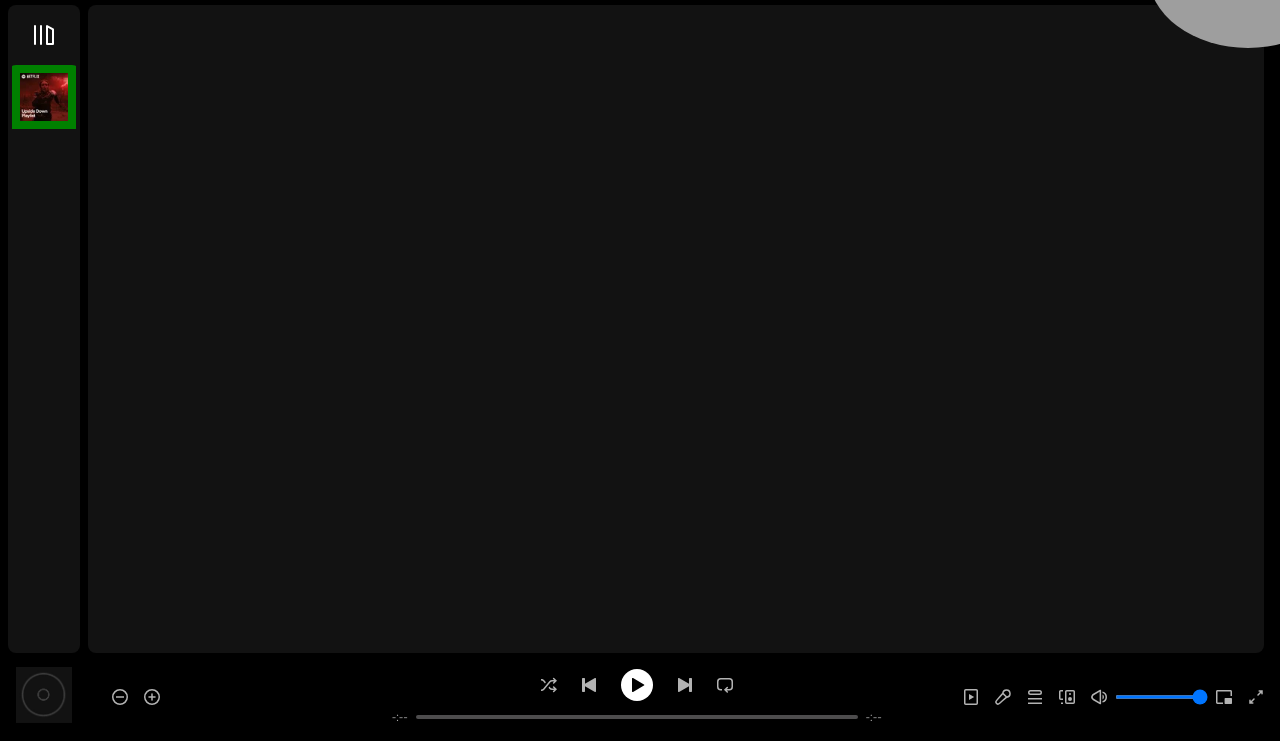
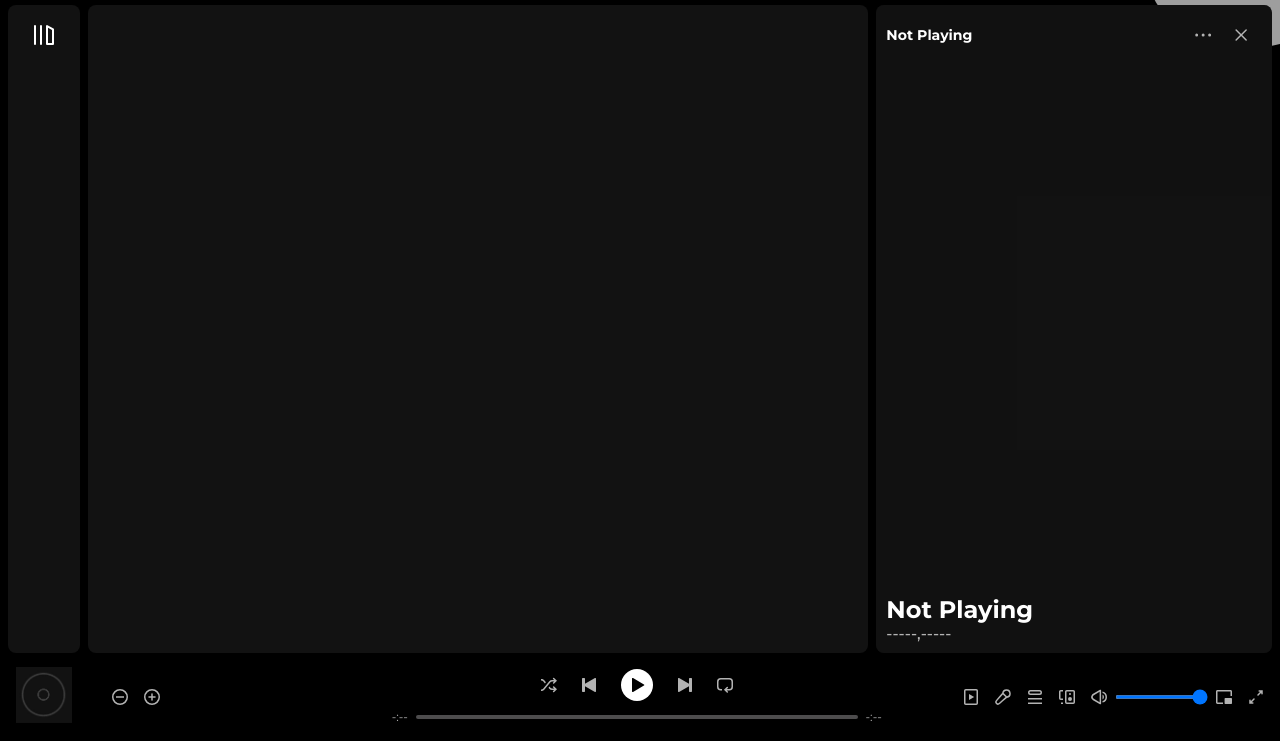
Before and after one commit to MadMax-067/SPOTIFY-CLONE-PROJECT, a plain HTML site: page index.html in a window 1280 px wide. Both pictures are taken after a click on the button 971 px from the left and 756 px from the top of the page. Shown: the part 59-800 px from the top of the page. Drawn offline with Linux system fonts and the light colour scheme; grey boxes are pictures that could not be loaded.

Commit message:
Right SideBar Added

```diff
--- a/app.js
+++ b/app.js
@@ -18,6 +18,13 @@ const currentDurationBox = document.getElementById("currentDurationBox");
 const maxDurationBox = document.getElementById("maxDurationBox");
 const volumeInput = document.getElementById("volumeInput");
 const volumeIconBox = document.getElementById("volumeIconBox");
+const rightSideBarContainer = document.getElementById("rightSideBarContainer");
+const topTitleBox = document.getElementById("topTitleBox");
+const rightTitle = document.getElementById("rightTitle");
+const rightFirstArtist = document.getElementById("rightFirstArtist");
+const rightSecondArtist = document.getElementById("rightSecondArtist");
+const sidebarClose = document.getElementById("closeBox");
+const sidebarOpen = document.getElementById("sidebarOpen");
 
 let songName;
 let songId;
@@ -188,6 +195,25 @@ function displaySearchResult() {
     });
 };
 
+function updateRightSideBar(song) {
+    //changes to right side bar
+    rightSideBarContainer.style.display = "block"; //setting it visible
+    rightSideBarContainer.style.backgroundImage = `url("${song.image[2].url}")`; // setting bg image to right side container
+    topTitleBox.textContent = song.name;
+    rightTitle.textContent = song.name;
+    rightFirstArtist.textContent = song.artists.all[0].name;
+    rightSecondArtist.textContent = song.artists.all[2].name;
+};
+
+// Right SideBar Close
+sidebarClose.addEventListener("click", () => {
+    rightSideBarContainer.style.display = "none";
+});
+
+//Right SideBar Open
+sidebarOpen.addEventListener("click", () => {
+    rightSideBarContainer.style.display = "block";
+})
 
 async function getSongsByName(songName) {
     const url = `https://saavn.dev/api/search/songs?query=${songName}`;
@@ -217,6 +243,8 @@ async function getSongById(songId) {
         nowPlayingImg.src = song.image[2].url;//changing now playing song icon to clicked song
         titleText.textContent = song.name;//changing now playing song title to clicked song
         artistText.textContent = song.artists.all[0].name;//changing now playing song artist to clicked song
+        //changes to right side bar
+        updateRightSideBar(song);
         //change to pause icon
         playCircle.innerHTML = '<svg id="playIcon" role="img" aria-hidden="true" viewBox="0 0 16 16" class="playIcon"><path d="M2.7 1a.7.7 0 0 0-.7.7v12.6a.7.7 0 0 0 .7.7h2.6a.7.7 0 0 0 .7-.7V1.7a.7.7 0 0 0-.7-.7H2.7zm8 0a.7.7 0 0 0-.7.7v12.6a.7.7 0 0 0 .7.7h2.6a.7.7 0 0 0 .7-.7V1.7a.7.7 0 0 0-.7-.7h-2.6z"></path></svg>';
         playingAudio.play();
--- a/index.html
+++ b/index.html
@@ -91,6 +91,40 @@
             <div id="searchView" class="searchView">
                 <div class="searchResultsHeading">Search Results</div>
                 <div id="resultElementsBox" class="resultElementsBox"></div>
+            </div>
+        </div>
+        <!-- Right Sidebar -->
+        <div id="rightSideBarContainer" class="rightSideBarContainer">
+            <div id="blackCover" class="blackCover"></div>
+            <div id="rightBarTop" class="rightBarTop">
+                <div id="topTitleBox" class="topTitleBox">Not Playing</div>
+                <div id="topIconContainer" class="topIconContainer">
+                    <div id="moreBox" class="moreBox topIconBox">
+                        <svg id="moreIcon" role="img" aria-hidden="true" viewBox="0 0 16 16" class="moreIcon topIcons">
+                            <path
+                                d="M3 8a1.5 1.5 0 1 1-3 0 1.5 1.5 0 0 1 3 0zm6.5 0a1.5 1.5 0 1 1-3 0 1.5 1.5 0 0 1 3 0zM16 8a1.5 1.5 0 1 1-3 0 1.5 1.5 0 0 1 3 0z">
+                            </path>
+                        </svg>
+                    </div>
+                    <div id="closeBox" class="closeBox topIconBox">
+                        <svg id="closeIcon" role="img" aria-hidden="true" viewBox="0 0 16 16"
+                            class="closeIcon topIcons">
+                            <path
+                                d="M2.47 2.47a.75.75 0 0 1 1.06 0L8 6.94l4.47-4.47a.75.75 0 1 1 1.06 1.06L9.06 8l4.47 4.47a.75.75 0 1 1-1.06 1.06L8 9.06l-4.47 4.47a.75.75 0 0 1-1.06-1.06L6.94 8 2.47 3.53a.75.75 0 0 1 0-1.06Z">
+                            </path>
+                        </svg>
+                    </div>
+                </div>
+            </div>
+
+            <div id="rightBarBottom" class="rightBarBottom">
+                <div id="rightBarSongDetails" class="rightBarSongDetails">
+                    <div id="rightTitle" class="rightTitle">Not Playing</div>
+                    <div id="rightArtistBox" class="rightArtistBox">
+                        <div id="rightFirstArtist" class="rightFirstArtist rightArtist">-----</div>
+                        <div style="display: flex;">, <p id="rightSecondArtist" class="rightSecondArtist rightArtist">-----</p></div>
+                    </div>
+                </div>
             </div>
         </div>
 
@@ -205,7 +239,7 @@
             </div>
 
             <div class="otherControlsBox">
-                <button class="nowPlayingViewBox iconBox">
+                <button id="sidebarOpen" class="nowPlayingViewBox iconBox">
                     <svg id="nowPlayingViewIcon" role="img" aria-hidden="true" viewBox="0 0 16 16"
                         class="nowPlayingViewIcon playerIcons">
                         <path d="M11.196 8 6 5v6l5.196-3z"></path>
--- a/styles.css
+++ b/styles.css
@@ -291,6 +291,8 @@ body {
     height: 64px;
     width: 64px;
     background-color: green;
+    /* temp */
+    display: none;
 }
 
 .libItem1Img {
@@ -343,6 +345,126 @@ body {
     height: auto;
     overflow-y: auto;
     display: none;
+}
+
+.rightSideBarContainer {
+    height: 100%;
+    width: 30.9vw;
+    background-color: #121212;
+    border-radius: 8px;
+    background-position: center;
+    background-size: cover;
+    display: none;
+    position: relative;
+}
+
+.blackCover {
+    height: 100%;
+    width: 100%;
+    border-radius: 8px;
+    background-color: rgba(18, 18, 18, .6);
+    transition: all .3s ease;
+
+    &:hover {
+        background-color: rgba(18, 18, 18, .0);
+    }
+}
+
+.rightBarTop {
+    height: 50px;
+    width: 95%;
+    position: absolute;
+    top: 5px;
+    left: 50%;
+    translate: -50% 0;
+    display: flex;
+    justify-content: space-between;
+    align-items: center;
+}
+
+.topTitleBox {
+    align-content: center;
+    font-weight: bold;
+    font-size: .88rem;
+    cursor: pointer;
+
+    &:hover {
+        text-decoration: underline;
+    }
+}
+
+.topIconContainer {
+    height: 32px;
+    width: 80px;
+    display: flex;
+    justify-content: space-evenly;
+    align-items: center;
+}
+
+.topIconBox {
+    height: 32px;
+    width: 32px;
+    border-radius: 50%;
+}
+
+.topIcons {
+    scale: .5;
+    fill: var(--iconDeactiveColor);
+    transition: all .1s ease;
+    cursor: pointer;
+
+    &:hover {
+        fill: #ffffff;
+        scale: .6;
+    }
+}
+
+.rightBarBottom {
+    height: auto;
+    width: 95%;
+    /* background-color: #2eb85c; */
+    position: absolute;
+    bottom: 10px;
+    left: 50%;
+    translate: -50% 0;
+    display: flex;
+    justify-content: space-between;
+    align-items: center;
+}
+
+.rightBarSongDetails {
+    display: grid;
+    grid-template: "pretitle pretitle"
+        "title title"
+        "badges subtitle" /auto 1fr;
+    column-gap: 8px;
+}
+
+.rightTitle{
+    grid-area: title;
+    font-weight: bold;
+    font-size: 1.5rem;
+    cursor: pointer;
+    &:hover{
+        text-decoration: underline;
+    }
+}
+
+.rightArtistBox{
+    grid-area: subtitle;
+    grid-column-start: badges;
+    display: flex;
+    align-items: center;
+    font-weight: 500;
+    color: var(--iconDeactiveColor);
+}
+
+.rightArtist{
+    cursor: pointer;
+    &:hover{
+        text-decoration: underline;
+        color: #ffffff;
+    }
 }
 
 .searchResultsHeading {
```
